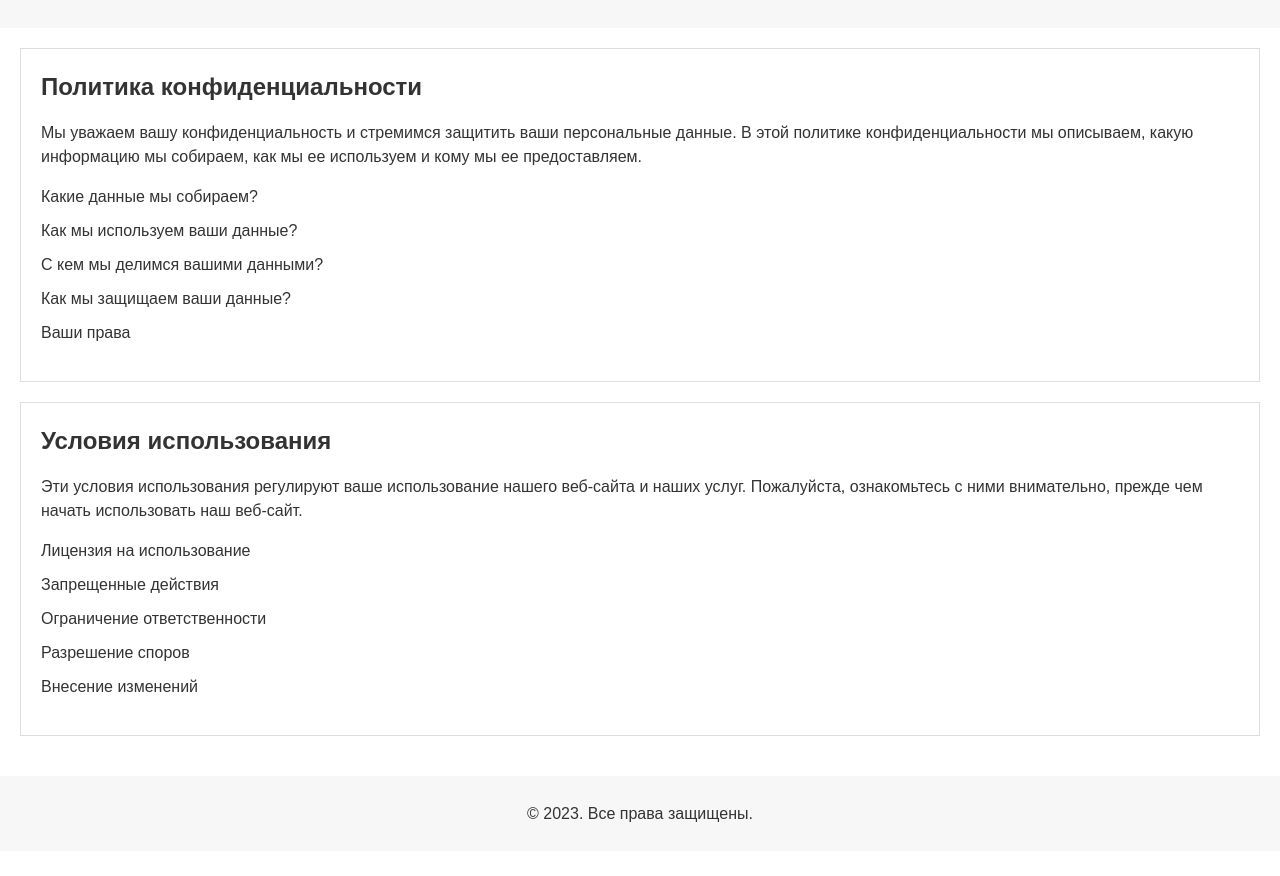
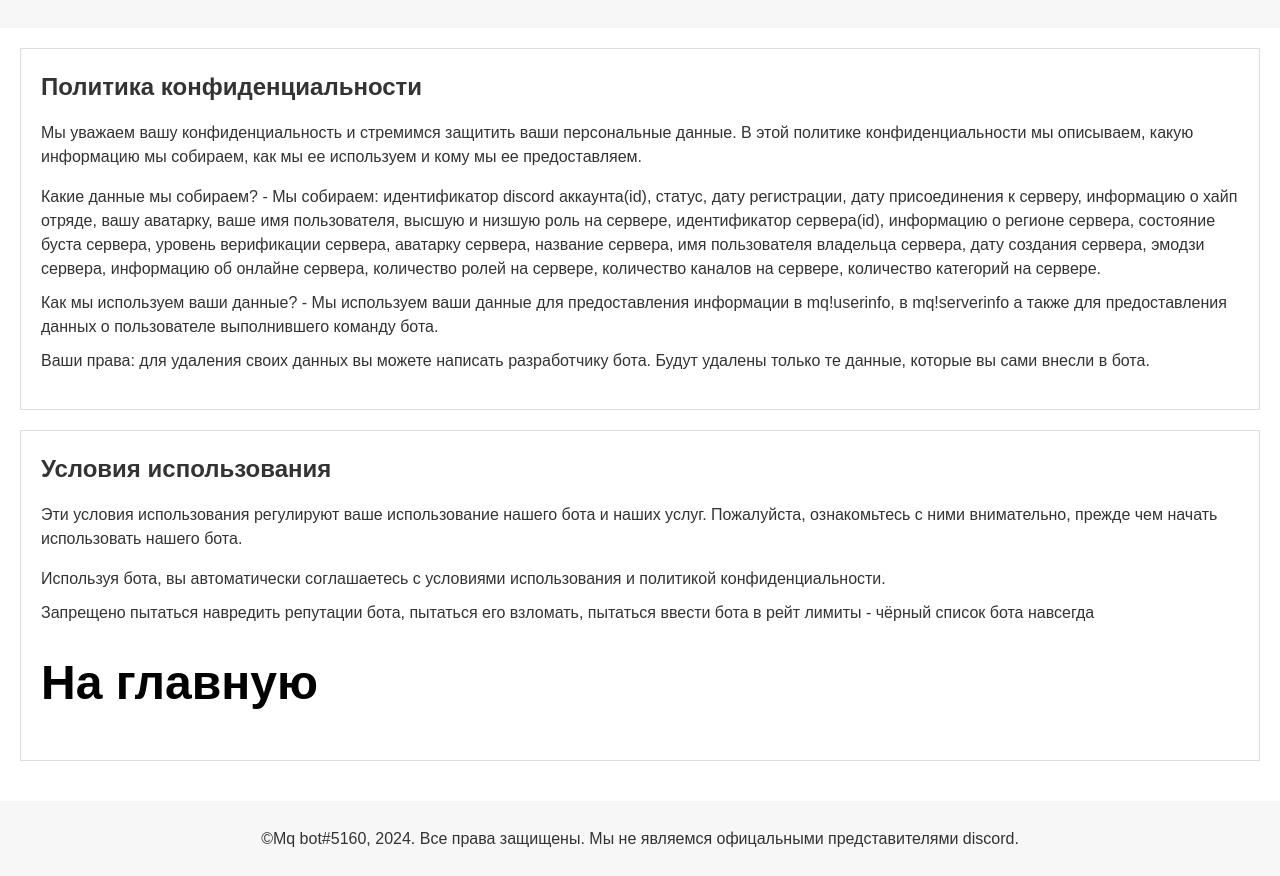
Before and after one commit to Lox29/lox29.github.io, a plain HTML site: page index.html in a window 1280 px wide. Shown: the part 61-937 px from the top of the page. Before the commit the page ends 912 px from the top, so only its background shows below. Drawn offline with Linux system fonts and the light colour scheme.

Commit message:
Update index.html

```diff
--- a/index.html
+++ b/index.html
@@ -20,32 +20,28 @@
         собираем, как мы ее используем и кому мы ее предоставляем.
       </p>
       <ul>
-        <li>Какие данные мы собираем?</li>
-        <li>Как мы используем ваши данные?</li>
-        <li>С кем мы делимся вашими данными?</li>
-        <li>Как мы защищаем ваши данные?</li>
-        <li>Ваши права</li>
+        <li>Какие данные мы собираем? - Мы собираем: идентификатор discord аккаунта(id), статус, дату регистрации, дату присоединения к серверу, информацию о хайп отряде, вашу аватарку, ваше имя пользователя, высшую и низшую роль на сервере, идентификатор сервера(id), информацию о регионе сервера, состояние буста сервера, уровень верификации сервера, аватарку сервера, название сервера, имя пользователя владельца сервера, дату создания сервера, эмодзи сервера, информацию об онлайне сервера, количество ролей на сервере, количество каналов на сервере, количество категорий на сервере. </li>
+        <li>Как мы используем ваши данные? - Мы используем ваши данные для предоставления информации в mq!userinfo, в mq!serverinfo а также для предоставления данных о пользователе выполнившего команду бота.</li>
+        <li>Ваши права: для удаления своих данных вы можете написать разработчику бота. Будут удалены только те данные, которые вы сами внесли в бота.</li>
       </ul>
     </section>
     <section id="terms">
       <h2>Условия использования</h2>
       <p>
-        Эти условия использования регулируют ваше использование нашего веб-сайта
+        Эти условия использования регулируют ваше использование нашего бота
         и наших услуг.
         Пожалуйста, ознакомьтесь с ними внимательно, прежде чем начать
-        использовать наш веб-сайт.
+        использовать нашего бота.
       </p>
       <ul>
-        <li>Лицензия на использование</li>
-        <li>Запрещенные действия</li>
-        <li>Ограничение ответственности</li>
-        <li>Разрешение споров</li>
-        <li>Внесение изменений</li>
+          <li>Используя бота, вы автоматически соглашаетесь с условиями использования и политикой конфиденциальности.</li>
+        <li>Запрещено пытаться навредить репутации бота, пытаться его взломать, пытаться ввести бота в рейт лимиты - чёрный список бота навсегда</li>
       </ul>
+      <h4><a href="home.html"><font color=""><font size="10">На главную</font></font></a></h4>
     </section>
   </main>
   <footer>
-    <p>&copy; 2023. Все права защищены.</p>
+    <p>&copy;Mq bot#5160, 2024. Все права защищены. Мы не являемся офицальными представителями discord.</p>
   </footer>
 </body>
 </html>
```
